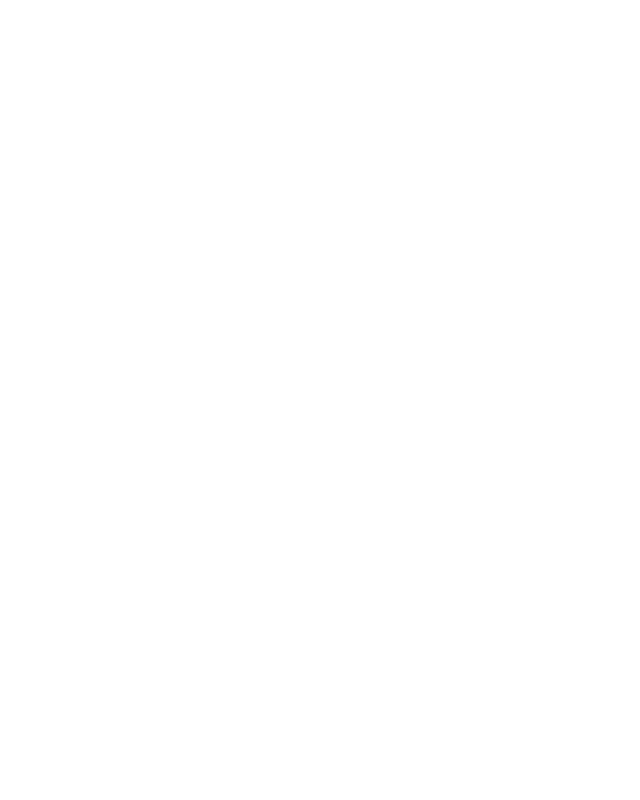
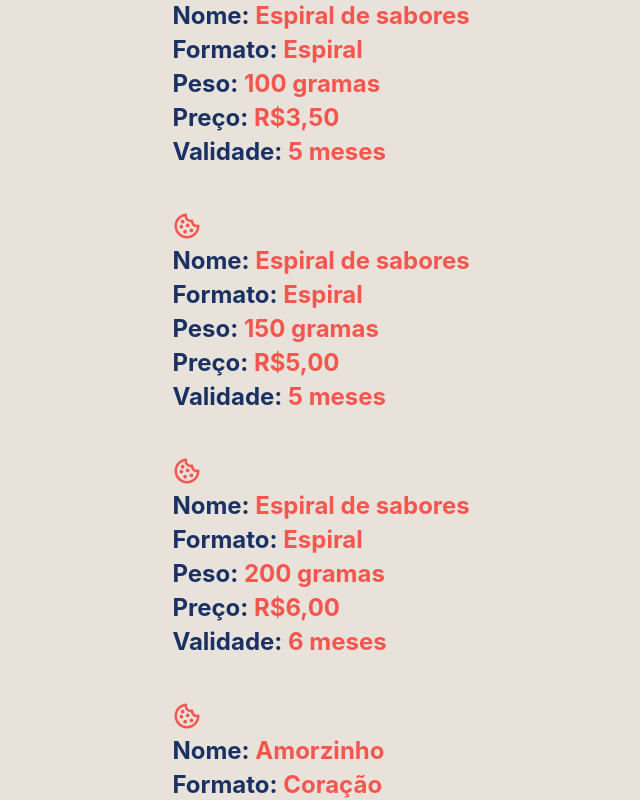
Before and after one commit to sergiohonda/Case_Integrado, a React (Create React App) app in the folder case_integrado/: page /biscoitos in a window 1280 px wide. Shown: the part 420-1220 px from the top of the page, without its empty margins (186-826 px from the left). Before the commit the page ends 800 px from the top, so only its background shows below. Built offline with nearby package versions, Linux system fonts and the light colour scheme; the HTML template or start-up script is replaced by a standard one.

Commit message:
Adiciona uma home e um catalogo de biscoitos

```diff
--- a/case_integrado/src/Components/Header/index.js
+++ b/case_integrado/src/Components/Header/index.js
@@ -9,7 +9,9 @@
 export default function Header(){
 
     const onPageStyle={
-        boxshadow: '2px 2px 2px #000000',
+        backgroundcolor:'#000000',
+        textdecorationcolor: '#000000',
+        boxshadow: '2px 2px 2px #000000'
     }
 
     return(
@@ -17,7 +19,7 @@
             <h1>Casa do Biscoito <GiCookie/></h1>
             <div className="menu">
                 <NavLink to='/' activeStyle={onPageStyle}><button><HiHome/> Inicial</button></NavLink>
-                <NavLink to='/' activeStyle={onPageStyle}><button><GiCookie/> Biscoitos</button></NavLink>
+                <NavLink to='/biscoitos' activeStyle={onPageStyle}><button><GiCookie/> Biscoitos</button></NavLink>
                 <NavLink to='/encomendas' activeStyle={onPageStyle}><button><p><FaBoxOpen/> Encomendas</p></button></NavLink>
                 <NavLink to='/' activeStyle={onPageStyle}><button><AiFillPhone/> Contato</button></NavLink>
                 <NavLink to='/' activeStyle={onPageStyle}><button><BiLogIn/> Login</button></NavLink>
--- /dev/null
+++ b/case_integrado/src/Components/Menu/index.js
@@ -0,0 +1,19 @@
+import React from "react"
+import "./styles.css"
+import { BiCookie } from "react-icons/bi"
+
+export default function Menu({data}){
+
+    return(
+        <div className="bloco-biscoito">
+            <div className="info-biscoito">
+                <BiCookie color="#f5564e" size="30px"/>
+                <h2> <strong>Nome:</strong> {data.nome} </h2>
+                <h2> <strong>Formato:</strong> {data.formato} </h2>
+                <h2> <strong>Peso:</strong> {data.peso} gramas</h2>
+                <h2> <strong>Preço:</strong> R${data.preco} </h2>
+                <h2> <strong>Validade:</strong> {data.validade} meses</h2>
+            </div>
+        </div>
+    )
+}
--- /dev/null
+++ b/case_integrado/src/Pages/CatalogoBiscoitos/index.js
@@ -0,0 +1,68 @@
+import React from "react";
+import Header from "../../Components/Header";
+import Menu from "../../Components/Menu";
+import "./styles.css";
+
+export default function CatalogoBiscoitos(){
+
+    const menuBiscoitos =[
+        {
+            nome: "Espiral de sabores",
+            formato: "Espiral",
+            peso: 100,
+            preco: "3,50",
+            validade: 5,
+        },
+        {
+            nome: "Espiral de sabores",
+            formato: "Espiral",
+            peso: 150,
+            preco: "5,00",
+            validade: 5
+        },
+        {
+            nome: "Espiral de sabores",
+            formato: "Espiral",
+            peso: 200,
+            preco: "6,00",
+            validade: 6
+        },
+        {
+            nome: "Amorzinho",
+            formato: "Coração",
+            peso: 100,
+            preco: "3,50",
+            validade: 5
+        },
+        {
+            nome: "Amorzinho",
+            formato: "Coração",
+            peso: 150,
+            preco: "5,00",
+            validade: 5
+        },
+        {
+            nome: "Amorzinho",
+            formato: "Coração",
+            peso: 200,
+            preco: "6,00",
+            validade: 6
+        }
+    ]
+
+    const renderList = menuBiscoitos.map((item, index)=>(
+        <p key={index}>
+            <Menu data={item}/>
+        </p>
+    ));
+
+    return(
+        <div className="principal">
+            <Header/>
+            <div className="listaPrincipal">
+                <div className="titulo"> <h2>Menu:</h2> </div>
+                <ul>{renderList}</ul>
+            </div>
+        </div>
+    )
+}
--- a/case_integrado/src/Pages/EncomendaBiscoitos/styles.css
+++ b/case_integrado/src/Pages/EncomendaBiscoitos/styles.css
@@ -7,6 +7,7 @@
     flex-direction: column;
     gap: 30px;
     padding-left: 20%;
+    padding-bottom: 5%;
 }
 
 .listaPrincipal .titulo{
@@ -18,7 +19,7 @@
 .listaPrincipal ul{
     display: flex;
     flex-direction: column;
-    gap: 30px;
+    gap: 45px;
     padding-left: 10%;
 }
 
--- a/case_integrado/src/Pages/Home/styles.css
+++ b/case_integrado/src/Pages/Home/styles.css
@@ -8,12 +8,14 @@
     flex-direction: column;
     align-items: center;
     justify-content: center;
+    padding-top: 3%;
+    padding-bottom: 3%;
+    gap: 30px;
 }
 
 .box-imagens{
     display: flex;
     flex-direction: row;
-    padding-top: 3%;
     align-items: center;
     justify-content: center;
     gap: 30px;
@@ -22,5 +24,5 @@
 .box-imagens img{
     height: 30%;
     width: 30%;
-    border: 3px solid #fab95b;
+    border: 3px solid #1a3263;
 }
--- a/case_integrado/src/Routes/routes.js
+++ b/case_integrado/src/Routes/routes.js
@@ -1,6 +1,7 @@
 import React from 'react';
 import { BrowserRouter, Switch, Route } from 'react-router-dom';
-import ListaBiscoitos from '../Pages/EncomendaBiscoitos';
+import CatalogoBiscoitos from '../Pages/CatalogoBiscoitos';
+import EncomendaBiscoitos from '../Pages/EncomendaBiscoitos';
 import Home from '../Pages/Home';
 
 export default function Roteador() {
@@ -9,7 +10,8 @@
             <BrowserRouter>
                 <Switch>
                     <Route exact path="/" component={Home}/>
-                    <Route path="/encomendas" component={ListaBiscoitos}/>
+                    <Route path="/encomendas" component={EncomendaBiscoitos}/>
+                    <Route path="/biscoitos" component={CatalogoBiscoitos}/>
                 </Switch>
             </BrowserRouter>
         </>
```
Also changed, not shown: case_integrado/src/Pages/AdicionarBiscoito/index.js (deleted, +0 -7 lines), case_integrado/src/Components/Menu/styles.css (added), case_integrado/src/Pages/CatalogoBiscoitos/styles.css (added).
